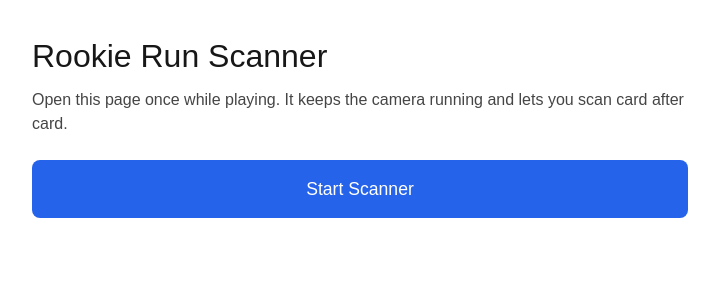
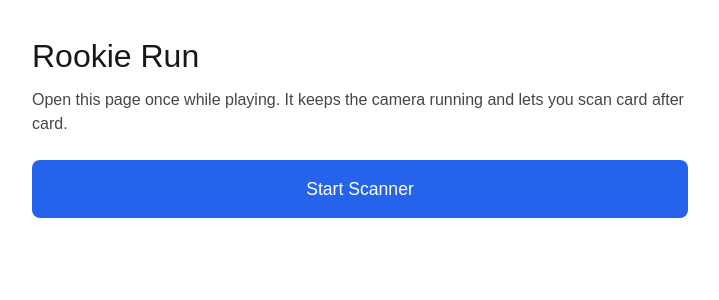
Before and after one commit to stonybendbarn/rookie-run, a Next.js app: page /scan in a window 1280 px wide. Shown: the top 300 px of the page, without its empty margins (280-999 px from the left). Built offline with nearby package versions, Linux system fonts and the light colour scheme.

Commit message:
fix wording

```diff
--- a/app/scan/page.tsx
+++ b/app/scan/page.tsx
@@ -80,7 +80,7 @@ export default function ScanPage() {
 
   return (
     <div style={{ minHeight: "100vh", padding: "2rem", maxWidth: 720, margin: "0 auto" }}>
-      <h1 style={{ fontSize: "2rem", marginBottom: "0.5rem" }}>Rookie Run Scanner</h1>
+      <h1 style={{ fontSize: "2rem", marginBottom: "0.5rem" }}>Rookie Run</h1>
       <p style={{ marginBottom: "1.5rem", opacity: 0.8 }}>
         Open this page once while playing. It keeps the camera running and lets you scan card after card.
       </p>
```
